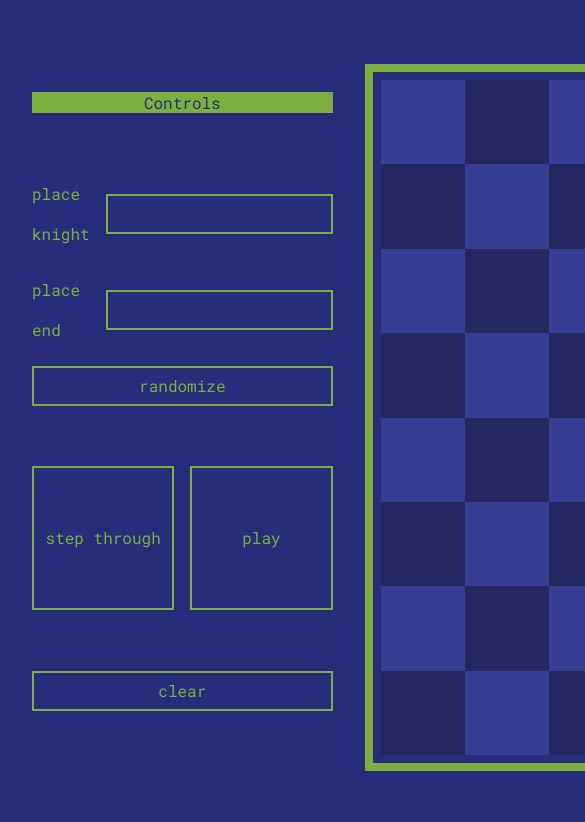
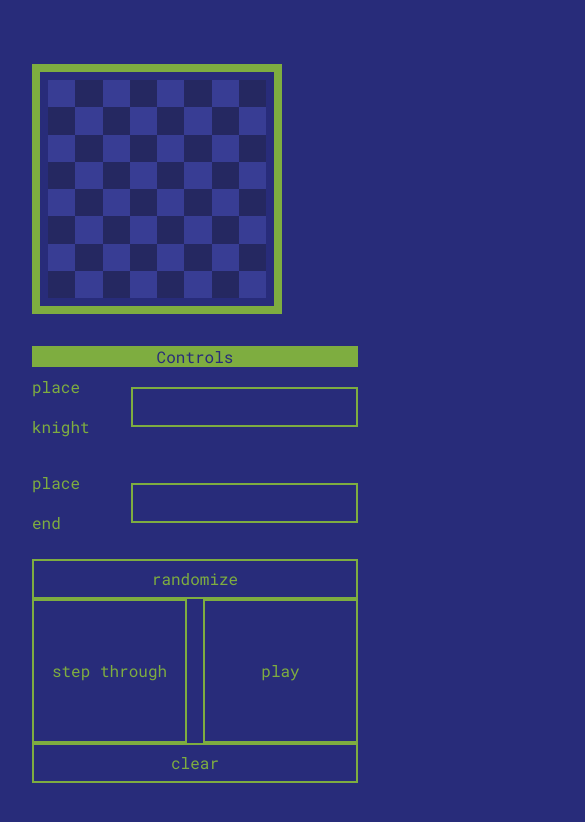
Before and after one commit to Cedrus32/Knights-Travails, a React (Vite) app: page / in a window 390 px wide. Shown: the top 822 px of the page, 585 px wide, since content can reach past the window. Built offline with nearby package versions, Linux system fonts and the light colour scheme.

Commit message:
Set rough mobile layout

```diff
--- a/src/styles/gameboard.css
+++ b/src/styles/gameboard.css
@@ -1,7 +1,8 @@
 /* GLOBALS */
 
 :root {
-    --cell-length: 10vh;
+    --cell-large: 10vh;
+    --cell-small: 7vw;
     --board-padding: 8px;
     --board-border: 8px;
 }
@@ -30,8 +31,8 @@
 
 #board {
     position: relative;
-    height: calc(calc(8 * var(--cell-length)) + calc(4 * var(--board-padding)));
-    width: calc(calc(8 * var(--cell-length)) + calc(4 * var(--board-padding)));
+    height: calc(calc(8 * var(--cell-large)) + calc(4 * var(--board-padding)));
+    width: calc(calc(8 * var(--cell-large)) + calc(4 * var(--board-padding)));
     padding: var(--board-padding);
 }
 
@@ -41,6 +42,18 @@
 }
 
 .cell {
-    height: var(--cell-length);
-    width: var(--cell-length);
+    height: var(--cell-large);
+    width: var(--cell-large);
 }
+
+@media screen and (max-width: 1374px) {
+    #board {
+        height: calc(calc(8 * var(--cell-small)) + calc(4 * var(--board-padding)));
+        width: calc(calc(8 * var(--cell-small)) + calc(4 * var(--board-padding)));
+    }
+
+    .cell {
+        height: var(--cell-small);
+        width: var(--cell-small);
+    }
+}
--- a/src/styles/index.css
+++ b/src/styles/index.css
@@ -52,3 +52,13 @@ menu {
     grid-area: board;
     margin-right: auto;
 }
+
+@media screen and (max-width: 1374px) {
+    #root {
+        grid-template-columns: auto;
+        grid-template-rows: auto 1fr auto;
+        grid-template-areas: 'log'
+                             'board'
+                             'controls'
+    }
+}
```
